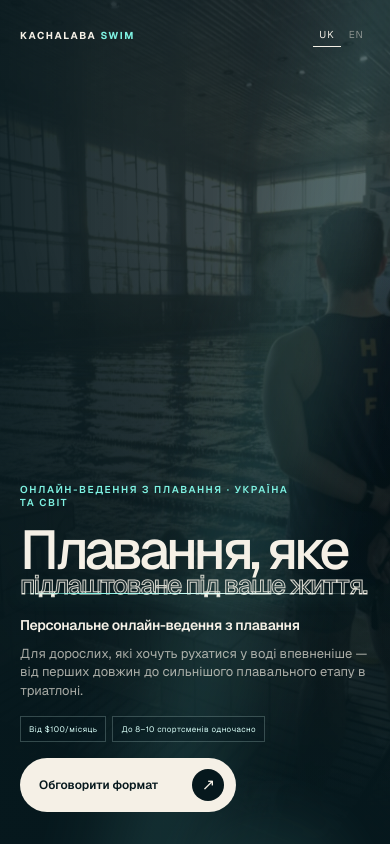
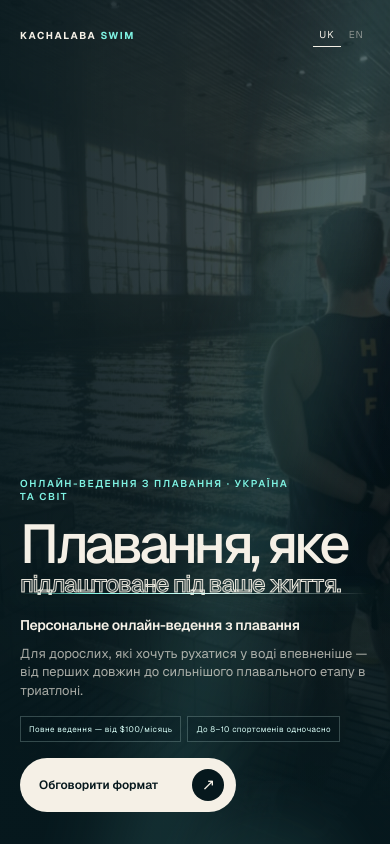
Before and after one commit to Kachalaba/kachamba-swim, a Next.js app: page / in a window 390 px wide. Shown: the top 844 px of the page. Built offline with nearby package versions, Linux system fonts and the light colour scheme.

Commit message:
fix: polish offer and water interactions

```diff
--- a/app/components/MethodRail.tsx
+++ b/app/components/MethodRail.tsx
@@ -50,7 +50,7 @@ export function MethodRail({ label, items }: MethodRailProps) {
       <span className="method-waterline" aria-hidden="true" />
       <ol role="tablist" aria-label={label}>
         {items.map(([title], index) => (
-          <li key={title}>
+          <li key={title} role="presentation">
             <button
               ref={(button) => {
                 buttonsRef.current[index] = button;
--- a/app/components/WaterInterface.tsx
+++ b/app/components/WaterInterface.tsx
@@ -20,6 +20,8 @@ const initialStyle = {
 const clamp = (value: number, minimum: number, maximum: number) =>
   Math.min(maximum, Math.max(minimum, value));
 
+const touchDragThreshold = 12;
+
 export function WaterInterface({ children }: WaterInterfaceProps) {
   const ref = useRef<HTMLElement>(null);
 
@@ -38,6 +40,8 @@ export function WaterInterface({ children }: WaterInterfaceProps) {
     let currentY = targetY;
     let pointerActive = false;
     let touchPointerId: number | null = null;
+    let touchOriginX = 0;
+    let touchOriginY = 0;
 
     const setPointerActive = (active: boolean) => {
       pointerActive = active;
@@ -99,6 +103,10 @@ export function WaterInterface({ children }: WaterInterfaceProps) {
 
       if (event.pointerType === "touch") {
         if (touchPointerId !== event.pointerId || overControl) return;
+        if (
+          !pointerActive &&
+          Math.hypot(event.clientX - touchOriginX, event.clientY - touchOriginY) < touchDragThreshold
+        ) return;
       } else if (!precisePointer.matches || overControl) {
         resetTarget();
         return;
@@ -120,12 +128,15 @@ export function WaterInterface({ children }: WaterInterfaceProps) {
       const target = event.target;
       if (event.pointerType !== "touch" || (target instanceof Element && target.closest("a, button"))) return;
       touchPointerId = event.pointerId;
+      touchOriginX = event.clientX;
+      touchOriginY = event.clientY;
       measure();
-      updateTarget(event);
     };
     const handlePointerEnd = (event: PointerEvent) => {
       if (event.pointerType === "touch" && touchPointerId !== event.pointerId) return;
       touchPointerId = null;
+      touchOriginX = 0;
+      touchOriginY = 0;
       resetTarget();
     };
     const handleResize = () => {
--- a/app/globals.css
+++ b/app/globals.css
@@ -159,6 +159,7 @@ button:focus-visible, a:focus-visible {
   overflow: hidden;
   background: var(--water);
   isolation: isolate;
+  touch-action: pan-y;
 }
 .cinema-hero-media, .cinema-hero-shade, .water-refraction { position: absolute; inset: 0; }
 .cinema-hero-media { z-index: -3; overflow: hidden; }
@@ -242,10 +243,13 @@ button:focus-visible, a:focus-visible {
 .hero-title-filled { color: var(--pearl); }
 .hero-title-outline {
   position: relative;
-  color: rgba(245, 240, 230, .1);
-  -webkit-text-stroke: 1px rgba(245, 240, 230, .88);
-  font-size: .58em;
+  margin-top: .12em;
+  color: rgba(245, 240, 230, .18);
+  -webkit-text-stroke: 1px rgba(245, 240, 230, .94);
+  font-size: .56em;
   letter-spacing: -.06em;
+  line-height: 1.02;
+  text-shadow: 0 2px 20px rgba(6, 24, 29, .52);
 }
 .hero-title-outline-stroke, .hero-title-outline-fill { display: block; }
 .hero-title-outline-fill {
@@ -695,7 +699,7 @@ footer { display: flex; justify-content: space-between; gap: 24px; border-top: 1
   }
   .cinema-hero-copy .eyebrow { max-width: 280px; margin-bottom: 18px; }
   .cinema-hero-copy h1 { max-width: 370px; font-size: clamp(48px, 14vw, 68px); line-height: .86; }
-  .hero-title-outline { font-size: .48em; }
+  .hero-title-outline { margin-top: .16em; font-size: .43em; line-height: 1.08; letter-spacing: -.045em; }
   .hero-offer { margin-top: 18px; font-size: 14px; }
   .hero-intro { max-width: 350px; margin-block: 9px 16px; font-size: 13px; line-height: 1.42; }
   .hero-facts { gap: 6px; margin-bottom: 16px; }
--- a/app/layout.tsx
+++ b/app/layout.tsx
@@ -8,6 +8,9 @@ export const metadata: Metadata = {
   metadataBase: new URL("https://kachalaba-personal-swim.kamamber.chatgpt.site"),
   title: "Mykyta Kachalaba — Personal Swim Coaching",
   description: "Personal online swim coaching by Mykyta Kachalaba: individual swim and strength plans, video review, chat and calls. From $100 per month.",
+  icons: {
+    icon: [{ url: "/favicon.svg", type: "image/svg+xml" }],
+  },
   openGraph: {
     title: "Mykyta Kachalaba — Personal Swim Coaching",
     description: "Personal online swim coaching by Mykyta Kachalaba: individual swim and strength plans, video review, chat and calls. From $100 per month.",
--- a/app/page.tsx
+++ b/app/page.tsx
@@ -89,7 +89,7 @@ export default function Home() {
           <p className="hero-offer">{t.offer}</p>
           <p className="hero-intro">{t.heroText}</p>
           <div className="hero-facts">
-            <p>{t.price}</p>
+            <p>{t.heroPrice}</p>
             <p>{t.capacity}</p>
           </div>
           <a className="button button-light" href={instagramUrl} target="_blank" rel="noreferrer">
--- a/app/site-copy.ts
+++ b/app/site-copy.ts
@@ -10,6 +10,7 @@ export const copy = {
     label: "Онлайн-ведення з плавання · Україна та світ",
     headlineLines: ["Плавання, яке", "підлаштоване під ваше життя."],
     offer: "Персональне онлайн-ведення з плавання",
+    heroPrice: "Повне ведення — від $100/місяць",
     price: "Від $100/місяць",
     capacity: "До 8–10 спортсменів одночасно",
     cta: "Обговорити формат",
@@ -79,9 +80,9 @@ export const copy = {
     pricingLabel: "Вартість",
     pricingTitle: "Персональна робота з прозорою логікою ціни.",
     priceFacts: [
-      "2 тренування з плавання щотижня — $80/місяць",
-      "План для залу на квартал — $60 / $20 на місяць",
-      "3 тренування з плавання щотижня + зал — від $140/місяць",
+      "План з плавання: 2 тренування щотижня — $80/місяць",
+      "Силовий план — +$20/місяць; разом із двома плаваннями — від $100",
+      "Повне ведення: 3 тренування з плавання + зал — від $140/місяць",
     ],
     pricingText:
       "Фінальний формат залежить від вашого досвіду, цілі та кількості тренувань, які реально помістяться у тиждень.",
@@ -97,6 +98,7 @@ export const copy = {
     label: "Online swim coaching · Ukraine and worldwide",
     headlineLines: ["Swimming that", "adapts to your life."],
     offer: "Personal online swim coaching",
+    heroPrice: "Full coaching — from $100/month",
     price: "From $100/month",
     capacity: "Up to 8–10 athletes at a time",
     cta: "Discuss the fit",
@@ -166,9 +168,9 @@ export const copy = {
     pricingLabel: "Pricing",
     pricingTitle: "Personal work with transparent pricing logic.",
     priceFacts: [
-      "2 swim sessions per week — $80/month",
-      "Quarterly gym plan — $60 / $20 per month",
-      "3 swim sessions per week + gym — from $140/month",
+      "Swim plan: two weekly sessions — $80/month",
+      "Strength plan — +$20/month; with two swim sessions — from $100",
+      "Full coaching: three swim sessions + strength — from $140/month",
     ],
     pricingText:
       "Your final format depends on your experience, goal and the number of sessions that genuinely fit into your week.",
--- a/tests/browser-qa.mjs
+++ b/tests/browser-qa.mjs
@@ -88,6 +88,8 @@ await setViewport(1470, 705);
 await navigate();
 const desktop = await evaluate(`(() => {
   const hero = document.querySelector('.cinema-hero').getBoundingClientRect();
+  const filledTitle = document.querySelector('.hero-title-filled').getBoundingClientRect();
+  const outlineTitle = document.querySelector('.hero-title-outline').getBoundingClientRect();
   const required = [...document.querySelectorAll('.cinema-hero-copy > *')].map((node) => {
     const rect = node.getBoundingClientRect();
     return { top: rect.top, bottom: rect.bottom };
@@ -95,6 +97,7 @@ const desktop = await evaluate(`(() => {
   return {
     overflow: document.documentElement.scrollWidth - document.documentElement.clientWidth,
     heroFits: required.every((rect) => rect.top >= hero.top - 1 && rect.bottom <= hero.bottom + 1),
+    headlineGap: outlineTitle.top - filledTitle.bottom,
     routeActive: document.querySelector('.route-pair').dataset.activeRoute,
     videos: [...document.querySelectorAll('video')].map((video) => ({
       hasSrc: video.hasAttribute('src'), paused: video.paused, preload: video.preload,
@@ -103,6 +106,7 @@ const desktop = await evaluate(`(() => {
 })()`);
 assert.equal(desktop.overflow, 0);
 assert.equal(desktop.heroFits, true);
+assert.ok(desktop.headlineGap >= 0);
 assert.equal(desktop.routeActive, "0");
 assert.ok(desktop.videos.every((video) => !video.hasSrc && video.paused && video.preload === "none"));
 
@@ -253,17 +257,45 @@ for (const [width, height, path] of [
   const mobile = await evaluate(`(() => {
     const hero = document.querySelector('.cinema-hero').getBoundingClientRect();
     const copy = document.querySelector('.cinema-hero-copy').getBoundingClientRect();
+    const filledTitle = document.querySelector('.hero-title-filled').getBoundingClientRect();
+    const outlineTitle = document.querySelector('.hero-title-outline').getBoundingClientRect();
     return {
       overflow: document.documentElement.scrollWidth - document.documentElement.clientWidth,
       heroFits: copy.top >= hero.top - 1 && copy.bottom <= hero.bottom + 1,
       outlineRight: document.querySelector('.hero-title-outline').getBoundingClientRect().right,
+      headlineGap: outlineTitle.top - filledTitle.bottom,
       viewport: document.documentElement.clientWidth,
     };
   })()`);
   assert.equal(mobile.overflow, 0);
   assert.equal(mobile.heroFits, true);
   assert.ok(mobile.outlineRight <= mobile.viewport + 1);
+  assert.ok(mobile.headlineGap >= 0);
   if (path) {
+    await screenshot("/tmp/kachamba-mobile-hero.png");
+    const cornerTouch = { x: 30, y: 140 };
+    await send("Input.dispatchTouchEvent", {
+      type: "touchStart",
+      touchPoints: [cornerTouch],
+    });
+    await delay(80);
+    const tapWaterState = await evaluate(`document.querySelector('.cinema-hero').dataset.waterPointer`);
+    await send("Input.dispatchTouchEvent", { type: "touchEnd", touchPoints: [] });
+    assert.equal(tapWaterState, "idle");
+
+    await send("Input.dispatchTouchEvent", {
+      type: "touchStart",
+      touchPoints: [cornerTouch],
+    });
+    await send("Input.dispatchTouchEvent", {
+      type: "touchMove",
+      touchPoints: [{ x: 56, y: 140 }],
+    });
+    await delay(80);
+    const dragWaterState = await evaluate(`document.querySelector('.cinema-hero').dataset.waterPointer`);
+    await send("Input.dispatchTouchEvent", { type: "touchEnd", touchPoints: [] });
+    assert.equal(dragWaterState, "active");
+
     await evaluate(`document.querySelector('#method-tab-4').scrollIntoView({ block: 'center', behavior: 'instant' }); true`);
     await delay(180);
     const mobilePanelHeight = await evaluate(`document.querySelector('.method-detail-stack').getBoundingClientRect().height`);
```
Also changed, not shown: 1 other file (tests, documents, lock files or other folders).
